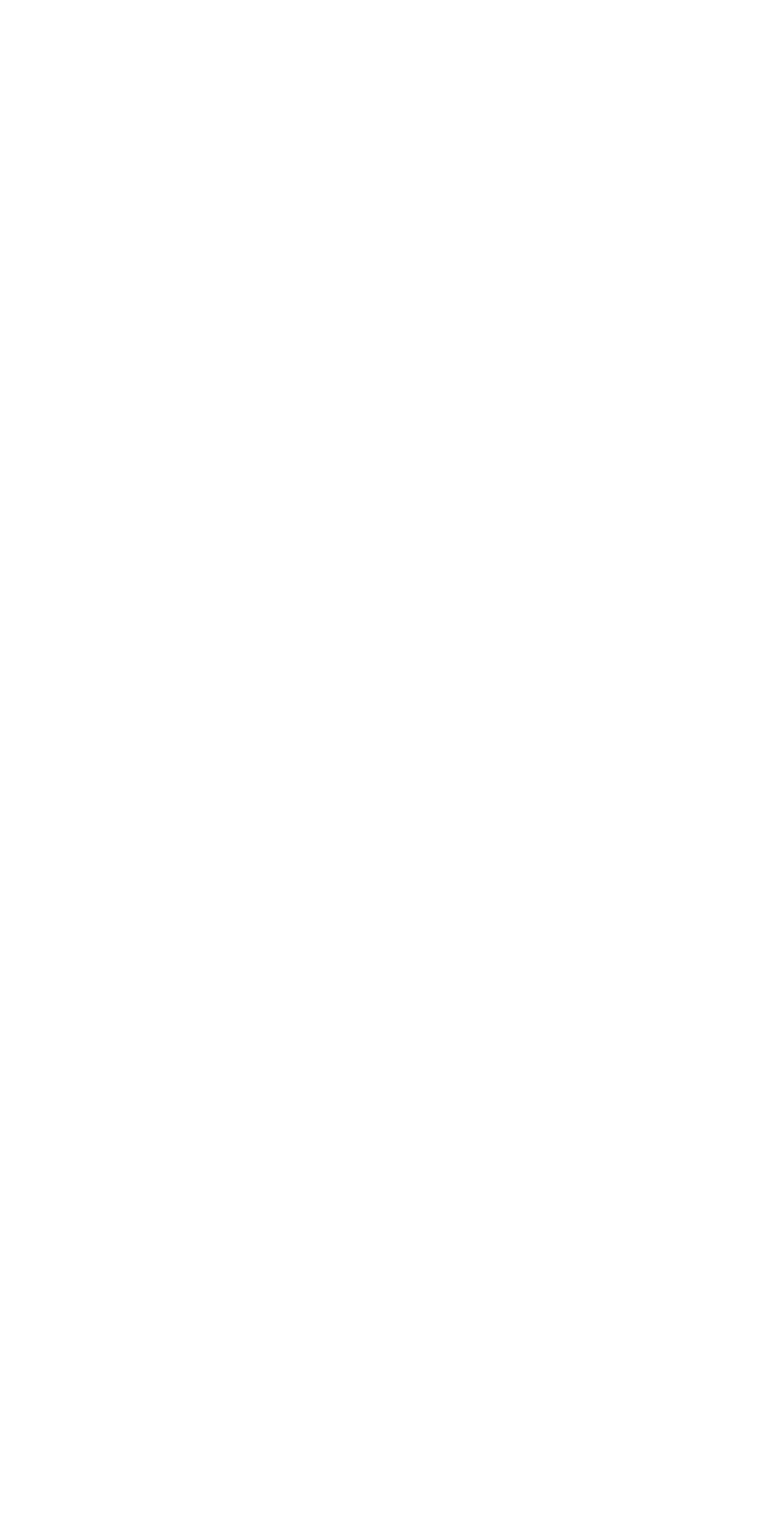
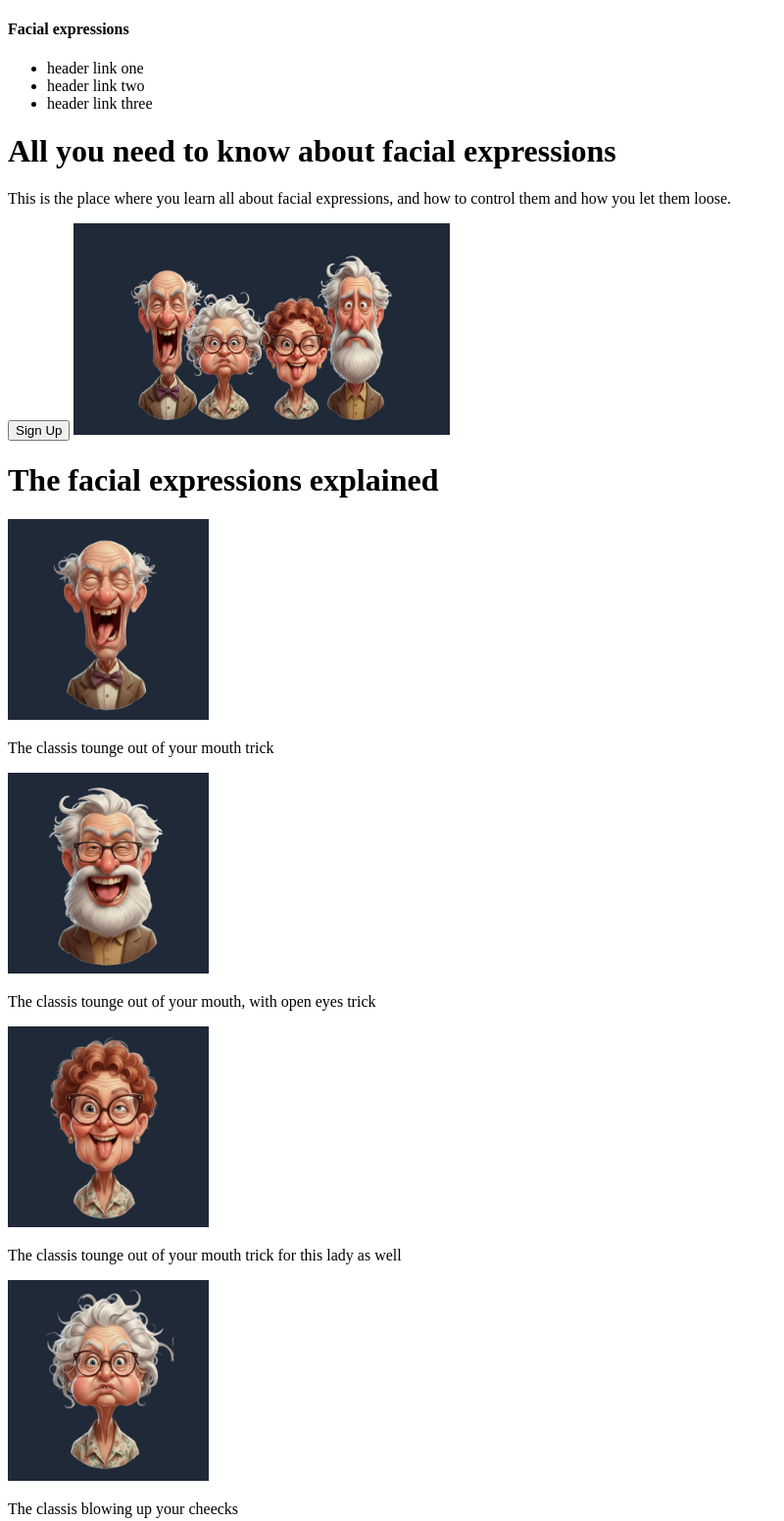
Before and after one commit to dalsfjord-blip/LandingPage-top-, a plain HTML site: page Index.html in a window 1280 px wide. Shown: the whole page at 98% size, without its empty margins (0-800 px from the left). Before the commit the page ends 800 px from the top, so only its background shows below. Drawn offline with Linux system fonts and the light colour scheme.

Commit message:
Commit to backup day one of the project.

```diff
--- a/Index.html
+++ b/Index.html
@@ -7,7 +7,37 @@
     <link rel="stylesheet" href="style.css">
 </head>
 <body>
-    <div> </div>
+
+    <div>
+        <div class="header">
+        <h4>Facial expressions</h4>
+        <ul>
+            <li>header link one</li>
+            <li>header link two</li>
+            <li>header link three</li>
+        </ul>
+        </div>
+
+        <div class="header2">
+            <h1>All you need to know about facial expressions</h1>
+        <p>This is the place where you learn all about facial expressions, and how to control them
+            and how you let them loose.</p>
+            <button class="signupbtn">Sign Up</button>
+            <img src="image/hero_image_16-9.png" alt="Grimace faces" width="384" height=auto>
+        </div>
+
+        <div class="information">
+            <h1>The facial expressions explained</h1>
+            <img src="image/old1.png" alt="old man sticking his toung out" width="205" height=auto>
+            <p>The classis tounge out of your mouth trick</p>
+             <img src="image/old2.png" alt="old man sticking his toung out" width="205" height=auto>
+              <p>The classis tounge out of your mouth, with open eyes trick</p>
+              <img src="image/old3.png" alt="old lady sticking her toung out" width="205" height=auto>
+               <p>The classis tounge out of your mouth trick for this lady as well</p>
+               <img src="image/old4.png" alt="old lady sblowing her checks" width="205" height=auto>
+                <p>The classis blowing up your cheecks</p>
+        </div>
+
 
 </body>
 </html>
```
Also changed, not shown: image/hero_image_16-9.png (added), image/old1.png (added), image/old2.png (added), image/old3.png (added), image/old4.png (added).
